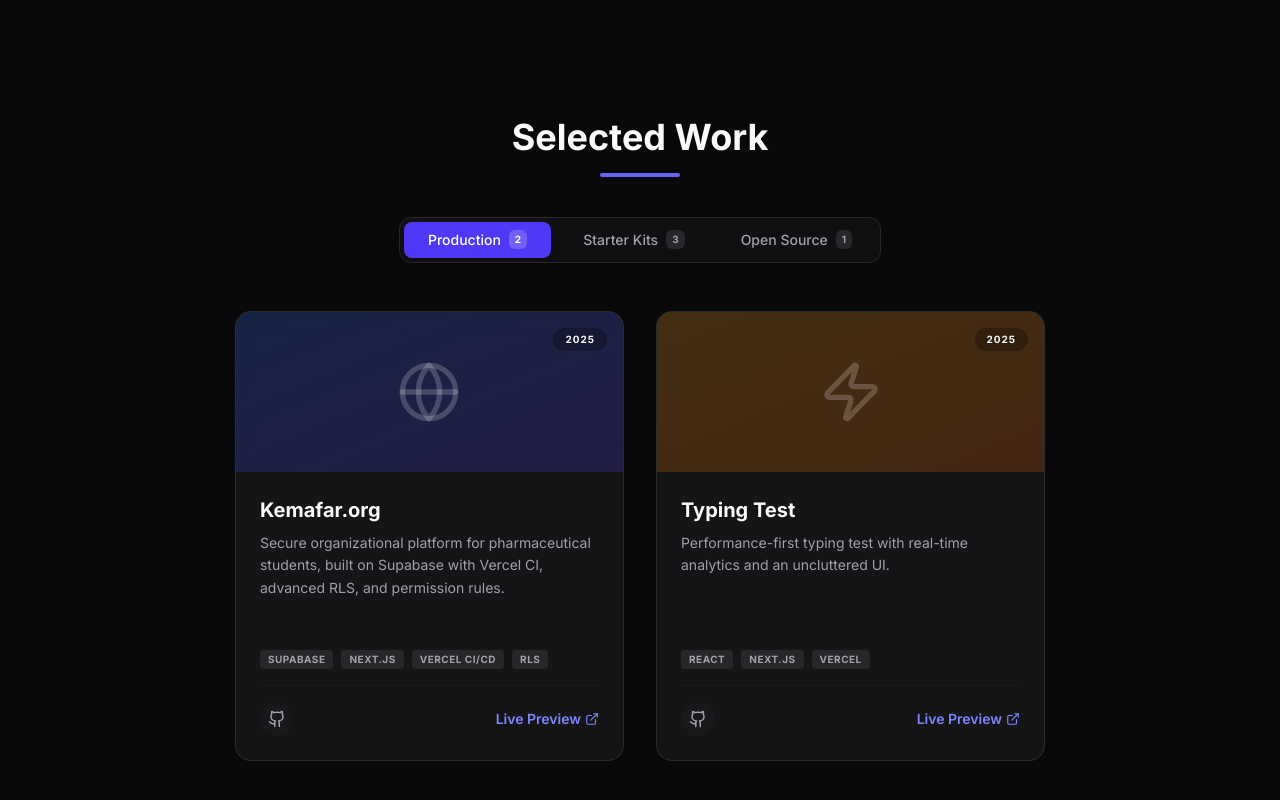
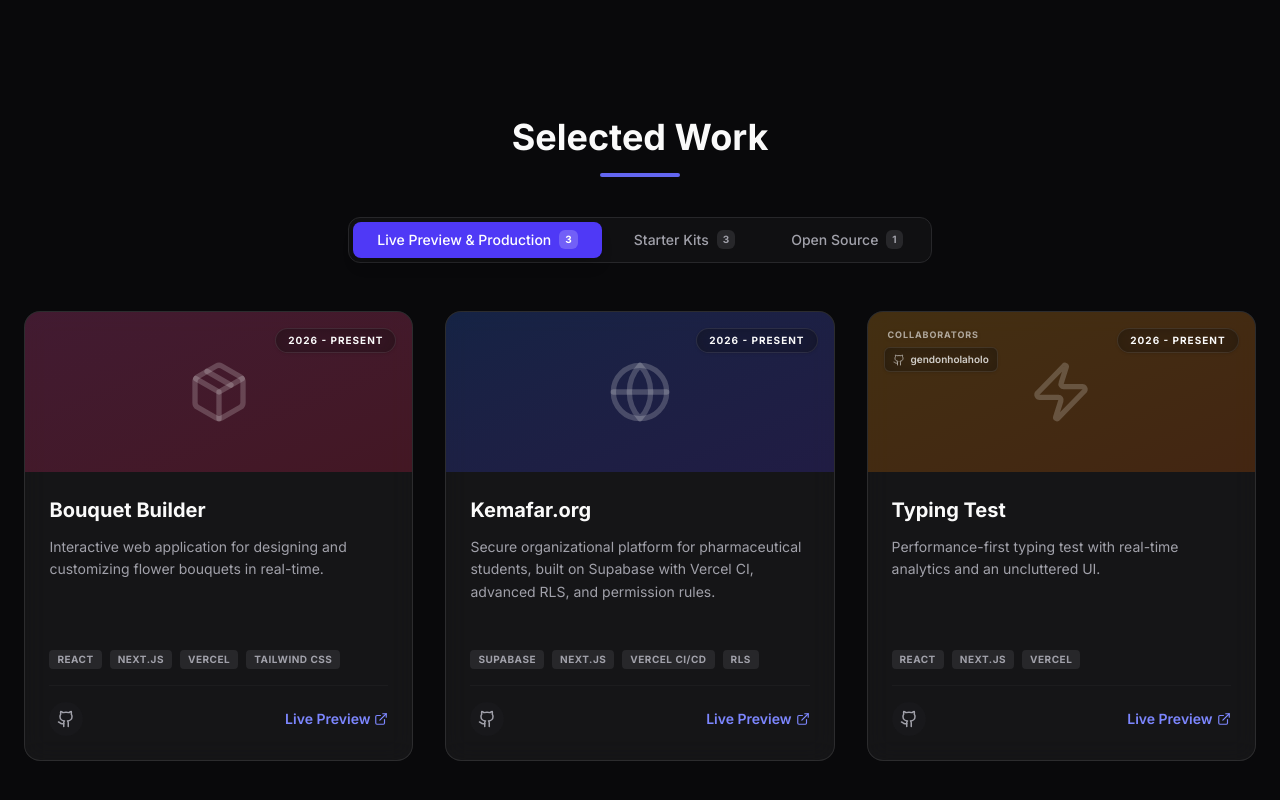
Before and after one commit to RahmatRafiq/rahmat, a Next.js app: page /en in a window 1280 px wide. Shown: the part 2317-3117 px from the top of the page. Built offline with nearby package versions, Linux system fonts and the light colour scheme; no server answers.

Commit message:
refactor: update and add an a project

```diff
--- a/src/components/sections/Projects.tsx
+++ b/src/components/sections/Projects.tsx
@@ -13,23 +13,36 @@
     const [activeTab, setActiveTab] = useState(categories[0]);
     const projectsData = [
         {
+            title: t('p7_title'),
+            category: categories[0], // Live Production
+            year: `2026 - ${t('present')}`,
+            description: t('p7_desc'),
+            tags: ['React', 'Next.js', 'Vercel', 'Tailwind CSS'],
+            icon: Package,
+            links: { demo: 'https://bouquet-builder.vercel.app/bouquet-builder' },
+            color: 'from-pink-500/20 to-rose-500/20',
+        },
+        {
             title: t('p1_title'),
             category: categories[0], // Live Production
-            year: '2025',
+            year: `2026 - ${t('present')}`,
             description: t('p1_desc'),
             tags: ['Supabase', 'Next.js', 'Vercel CI/CD', 'RLS'],
             icon: Globe,
-            links: { github: 'https://github.com/RahmatRafiq/kemafar_supabase_nextjs', demo: 'https://kemafar.org/' },
+            links: { demo: 'https://kemafar.org/' },
             color: 'from-blue-600/20 to-indigo-600/20',
         },
         {
             title: t('p2_title'),
             category: categories[0], // Live Production
-            year: '2025',
+            year: `2026 - ${t('present')}`,
             description: t('p2_desc'),
             tags: ['React', 'Next.js', 'Vercel'],
             icon: Zap,
-            links: { github: 'https://github.com/RahmatRafiq/typing-test-nextjs', demo: 'https://typingtest-olive.vercel.app/' },
+            links: { demo: 'https://typingtest-olive.vercel.app/' },
+            collaborators: [
+                { name: 'gendonholaholo', link: 'https://github.com/gendonholaholo' }
+            ],
             color: 'from-amber-500/20 to-orange-500/20',
         },
         {
@@ -45,7 +58,7 @@
         {
             title: t('p4_title'),
             category: categories[1], // Starter Kits
-            year: '2025',
+            year: '2026',
             description: t('p4_desc'),
             tags: ['Next.js', 'Supabase', 'TypeScript'],
             icon: Package,
@@ -55,7 +68,7 @@
         {
             title: t('p5_title'),
             category: categories[1], // Starter Kits
-            year: '2025',
+            year: `2025 - ${t('present')}`,
             description: t('p5_desc'),
             tags: ['Laravel 12', 'React 19', 'Inertia'],
             icon: Database,
@@ -65,7 +78,7 @@
         {
             title: t('p6_title'),
             category: categories[1], // Starter Kits
-            year: '2025',
+            year: `2025 - ${t('present')}`,
             description: t('p6_desc'),
             tags: ['Golang', 'Gin', 'GORM', 'Docker'],
             icon: ShieldCheck,
@@ -138,17 +151,44 @@
                         >
                             <div className={cn('h-40 w-full bg-gradient-to-br flex items-center justify-center relative', project.color)}>
                                 <project.icon className="w-16 h-16 text-foreground/20 group-hover:scale-110 transition-transform duration-500" aria-hidden="true" />
-                                <div className="absolute top-4 right-4 bg-background/50 backdrop-blur-md px-3 py-1 rounded-full text-[10px] font-bold tracking-widest uppercase">
+
+                                {project.collaborators && project.collaborators.length > 0 && (
+                                    <div className="absolute top-4 left-4 flex flex-col gap-1.5 z-10 w-[calc(100%-80px)]">
+                                        <span className="text-[9px] uppercase tracking-widest font-bold text-foreground/60 drop-shadow-sm px-1">
+                                            {t('collaborators')}
+                                        </span>
+                                        <div className="flex flex-wrap gap-1.5">
+                                            {project.collaborators.map((collab) => (
+                                                <a
+                                                    key={collab.name}
+                                                    href={collab.link}
+                                                    target="_blank"
+                                                    rel="noopener noreferrer"
+                                                    className="text-[10px] font-semibold text-foreground/80 hover:text-foreground transition-colors bg-background/50 hover:bg-background/80 backdrop-blur-md px-2 py-1 rounded-md flex items-center gap-1.5 border border-white/10 shadow-sm"
+                                                    aria-label={`Collaborator ${collab.name}`}
+                                                    title={`Collaborator: ${collab.name}`}
+                                                >
+                                                    <Github size={12} className="opacity-70" />
+                                                    {collab.name}
+                                                </a>
+                                            ))}
+                                        </div>
+                                    </div>
+                                )}
+
+                                <div className="absolute top-4 right-4 bg-background/50 backdrop-blur-md px-3 py-1 rounded-full text-[10px] font-bold tracking-widest uppercase border border-white/10 shadow-sm z-10">
                                     {project.year}
                                 </div>
                             </div>
 
                             <div className="p-6 flex flex-col flex-grow">
                                 <div className="flex flex-col flex-grow mb-5">
-                                    <h3 className="text-xl font-bold mb-2 group-hover:text-indigo-400 transition-colors">
-                                        {project.title}
-                                    </h3>
-                                    <p className="text-sm text-muted-foreground line-clamp-3 leading-relaxed">
+                                    <div className="flex items-start justify-between mb-2">
+                                        <h3 className="text-xl font-bold group-hover:text-indigo-400 transition-colors">
+                                            {project.title}
+                                        </h3>
+                                    </div>
+                                    <p className="text-sm text-muted-foreground line-clamp-3 leading-relaxed mt-1">
                                         {project.description}
                                     </p>
                                 </div>
--- a/src/messages/en.json
+++ b/src/messages/en.json
@@ -73,7 +73,7 @@
     },
     "Projects": {
         "title": "Selected Work",
-        "cat1": "Production",
+        "cat1": "Live Preview & Production",
         "cat2": "Starter Kits",
         "cat3": "Open Source",
         "p1_title": "Kemafar.org",
@@ -88,7 +88,11 @@
         "p5_desc": "Opinionated starter with React 19 (Inertia.js), Spatie roles, and media management.",
         "p6_title": "Golang Starter Kit",
         "p6_desc": "Production-grade backend scaffold with JWT auth, Swagger docs, and Dockerized multi-db support.",
+        "p7_title": "Bouquet Builder",
+        "p7_desc": "Interactive web application for designing and customizing flower bouquets in real-time.",
         "projects_count": "projects",
+        "collaborators": "Collaborators",
+        "present": "Present",
         "viewGithub": "View on GitHub",
         "viewNpm": "View on NPM",
         "livePreview": "Live Preview"
--- a/src/messages/id.json
+++ b/src/messages/id.json
@@ -73,7 +73,7 @@
     },
     "Projects": {
         "title": "Karya Pilihan",
-        "cat1": "Produksi",
+        "cat1": "Live Preview & Produksi",
         "cat2": "Starter Kit",
         "cat3": "Open Source",
         "p1_title": "Kemafar.org",
@@ -88,7 +88,11 @@
         "p5_desc": "Starter opinionated dengan React 19 (Inertia.js), Spatie roles, dan manajemen media.",
         "p6_title": "Golang Starter Kit",
         "p6_desc": "Scaffold backend production-grade dengan autentikasi JWT, dokumentasi Swagger, dan dukungan multi-db ter-docker.",
+        "p7_title": "Bouquet Builder",
+        "p7_desc": "Aplikasi web interaktif untuk merancang dan menyesuaikan buket bunga secara real-time.",
         "projects_count": "projects",
+        "collaborators": "Kolaborator",
+        "present": "Sekarang",
         "viewGithub": "Lihat di GitHub",
         "viewNpm": "Lihat di NPM",
         "livePreview": "Pratinjau Langsung"
```
